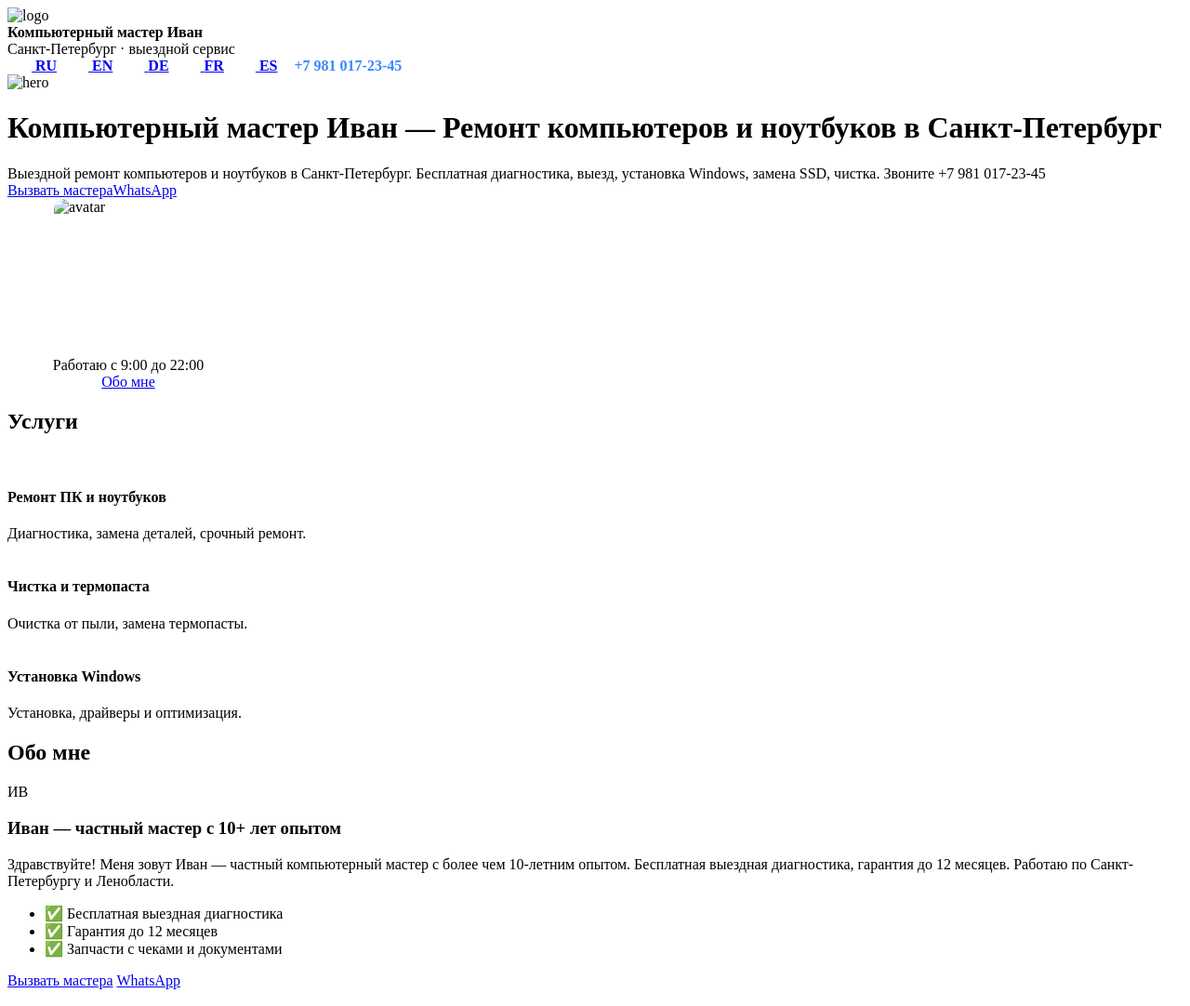
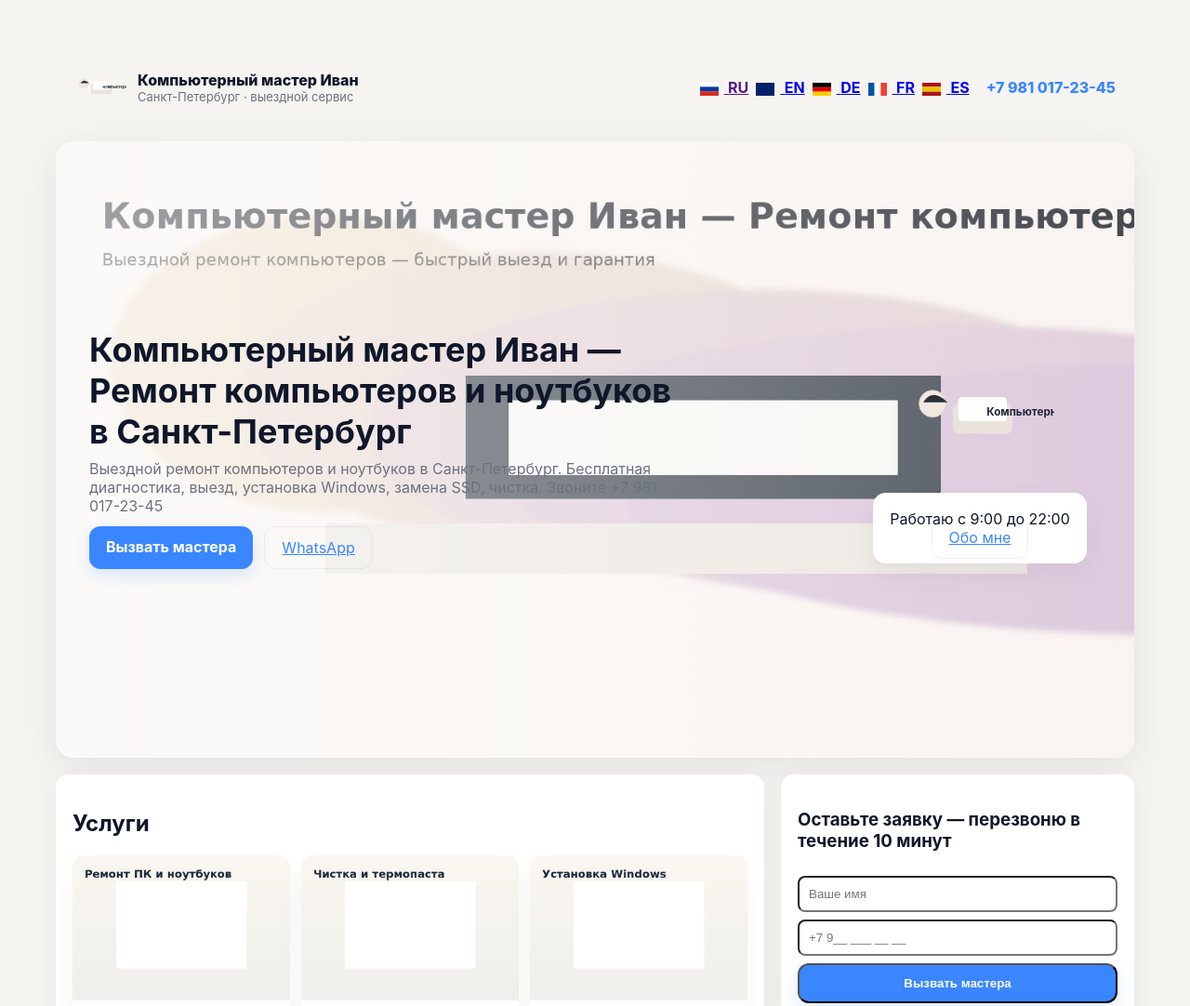
Before and after one commit to araarkadij75-oss/remontpc-ivan, a plain HTML site: page index.html in a window 1280 px wide. Shown: the top 1082 px of the page at 93% size. Drawn offline with Linux system fonts and the light colour scheme; the site is published under a folder, as on GitHub Pages, so addresses that start at the root find nothing.

Commit message:
Fix: make all resource paths relative for Vercel

```diff
--- a/de/index.html
+++ b/de/index.html
@@ -5,26 +5,26 @@
 <meta name="viewport" content="width=device-width,initial-scale=1">
 <title>Computer-Reparatur Ivan — PC & Laptop Reparatur in Sankt Petersburg</title>
 <meta name="description" content="Vor-Ort-PC- und Laptop-Reparatur in Sankt Petersburg. Kostenlose Diagnose, Windows-Installation, SSD-Upgrade, Reinigung. Rufen Sie +7 981 017-23-45">
-<link rel="icon" href="/logo.svg">
-<link rel="apple-touch-icon" href="/logo.svg">
-<link rel="stylesheet" href="/style.css">
+<link rel="icon" href="logo.svg">
+<link rel="apple-touch-icon" href="logo.svg">
+<link rel="stylesheet" href="style.css">
 </head>
 <body>
   <div class="container">
     <header class="header">
-      <div class="brand"><div class="logo-wrap"><img src="/logo.svg" alt="logo" style="width:56px;height:56px"></div><div><div style="font-weight:800">Компьютерный мастер Иван</div><div class="small">Санкт-Петербург · выездной сервис</div></div></div>
+      <div class="brand"><div class="logo-wrap"><img src="logo.svg" alt="logo" style="width:56px;height:56px"></div><div><div style="font-weight:800">Компьютерный мастер Иван</div><div class="small">Санкт-Петербург · выездной сервис</div></div></div>
       <div style="display:flex;gap:8px;align-items:center">
-        <a class="lang-link" href="/" title="RU"><img src="/flags/ru.svg" style="width:20px;height:14px;vertical-align:middle;margin-right:6px"> <span style="font-weight:700">RU</span></a>
-<a class="lang-link" href="/en/" title="EN"><img src="/flags/gb.svg" style="width:20px;height:14px;vertical-align:middle;margin-right:6px"> <span style="font-weight:700">EN</span></a>
-<a class="lang-link" href="/de/" title="DE"><img src="/flags/de.svg" style="width:20px;height:14px;vertical-align:middle;margin-right:6px"> <span style="font-weight:700">DE</span></a>
-<a class="lang-link" href="/fr/" title="FR"><img src="/flags/fr.svg" style="width:20px;height:14px;vertical-align:middle;margin-right:6px"> <span style="font-weight:700">FR</span></a>
-<a class="lang-link" href="/es/" title="ES"><img src="/flags/es.svg" style="width:20px;height:14px;vertical-align:middle;margin-right:6px"> <span style="font-weight:700">ES</span></a>
+        <a class="lang-link" href="" title="RU"><img src="flags/ru.svg" style="width:20px;height:14px;vertical-align:middle;margin-right:6px"> <span style="font-weight:700">RU</span></a>
+<a class="lang-link" href="en/" title="EN"><img src="flags/gb.svg" style="width:20px;height:14px;vertical-align:middle;margin-right:6px"> <span style="font-weight:700">EN</span></a>
+<a class="lang-link" href="de/" title="DE"><img src="flags/de.svg" style="width:20px;height:14px;vertical-align:middle;margin-right:6px"> <span style="font-weight:700">DE</span></a>
+<a class="lang-link" href="fr/" title="FR"><img src="flags/fr.svg" style="width:20px;height:14px;vertical-align:middle;margin-right:6px"> <span style="font-weight:700">FR</span></a>
+<a class="lang-link" href="es/" title="ES"><img src="flags/es.svg" style="width:20px;height:14px;vertical-align:middle;margin-right:6px"> <span style="font-weight:700">ES</span></a>
         <div style="margin-left:10px;font-weight:800;color:#3A86FF">+7 981 017-23-45</div>
       </div>
     </header>
 
     <div class="hero-wrap">
-      <img src="/hero-de.jpg" class="hero-img" alt="hero">
+      <img src="hero-de.jpg" class="hero-img" alt="hero">
       <div class="hero-overlay">
         <div class="hero-text fade-in" style="animation-delay:.1s">
           <h1 class="h1">Computer-Reparatur Ivan — PC & Laptop Reparatur in Sankt Petersburg</h1>
@@ -32,7 +32,7 @@
           <div class="cta"><a class="btn" href="tel:+7 981 017-23-45">Techniker rufen</a><a class="btn-ghost" href="https://wa.me/79810172345">WhatsApp</a></div>
         </div>
         <div style="width:260px;display:flex;flex-direction:column;gap:10px;align-items:center">
-          <img src="/logo.svg" style="width:160px;height:160px;border-radius:12px" alt="avatar">
+          <img src="logo.svg" style="width:160px;height:160px;border-radius:12px" alt="avatar">
           <div class="card" style="text-align:center">Работаю с 9:00 до 22:00<br><a class="btn-ghost" href="#about">Über mich</a></div>
         </div>
       </div>
@@ -43,9 +43,9 @@
         <div class="card fade-in" style="animation-delay:.15s">
           <h2>Services</h2>
           <div class="services">
-            <div class="svc"><img src="/svc-repair-de.jpg" alt=""><div class="meta"><h4>PC & Laptop Reparatur</h4><div class="small">Диагностика, замена деталей, срочный ремонт.</div></div></div>
-            <div class="svc"><img src="/svc-clean-de.jpg" alt=""><div class="meta"><h4>Reinigung & Wärmeleitpaste</h4><div class="small">Очистка от пыли, замена термопасты.</div></div></div>
-            <div class="svc"><img src="/svc-install-de.jpg" alt=""><div class="meta"><h4>Windows-Installation</h4><div class="small">Установка, драйверы и оптимизация.</div></div></div>
+            <div class="svc"><img src="svc-repair-de.jpg" alt=""><div class="meta"><h4>PC & Laptop Reparatur</h4><div class="small">Диагностика, замена деталей, срочный ремонт.</div></div></div>
+            <div class="svc"><img src="svc-clean-de.jpg" alt=""><div class="meta"><h4>Reinigung & Wärmeleitpaste</h4><div class="small">Очистка от пыли, замена термопасты.</div></div></div>
+            <div class="svc"><img src="svc-install-de.jpg" alt=""><div class="meta"><h4>Windows-Installation</h4><div class="small">Установка, драйверы и оптимизация.</div></div></div>
           </div>
         </div>
 
--- a/index.html
+++ b/index.html
@@ -5,26 +5,26 @@
 <meta name="viewport" content="width=device-width,initial-scale=1">
 <title>Компьютерный мастер Иван — Ремонт компьютеров и ноутбуков в Санкт-Петербург</title>
 <meta name="description" content="Выездной ремонт компьютеров и ноутбуков в Санкт-Петербург. Бесплатная диагностика, выезд, установка Windows, замена SSD, чистка. Звоните +7 981 017-23-45">
-<link rel="icon" href="/logo.svg">
-<link rel="apple-touch-icon" href="/logo.svg">
-<link rel="stylesheet" href="/style.css">
+<link rel="icon" href="logo.svg">
+<link rel="apple-touch-icon" href="logo.svg">
+<link rel="stylesheet" href="style.css">
 </head>
 <body>
   <div class="container">
     <header class="header">
-      <div class="brand"><div class="logo-wrap"><img src="/logo.svg" alt="logo" style="width:56px;height:56px"></div><div><div style="font-weight:800">Компьютерный мастер Иван</div><div class="small">Санкт-Петербург · выездной сервис</div></div></div>
+      <div class="brand"><div class="logo-wrap"><img src="logo.svg" alt="logo" style="width:56px;height:56px"></div><div><div style="font-weight:800">Компьютерный мастер Иван</div><div class="small">Санкт-Петербург · выездной сервис</div></div></div>
       <div style="display:flex;gap:8px;align-items:center">
-        <a class="lang-link" href="/" title="RU"><img src="/flags/ru.svg" style="width:20px;height:14px;vertical-align:middle;margin-right:6px"> <span style="font-weight:700">RU</span></a>
-<a class="lang-link" href="/en/" title="EN"><img src="/flags/gb.svg" style="width:20px;height:14px;vertical-align:middle;margin-right:6px"> <span style="font-weight:700">EN</span></a>
-<a class="lang-link" href="/de/" title="DE"><img src="/flags/de.svg" style="width:20px;height:14px;vertical-align:middle;margin-right:6px"> <span style="font-weight:700">DE</span></a>
-<a class="lang-link" href="/fr/" title="FR"><img src="/flags/fr.svg" style="width:20px;height:14px;vertical-align:middle;margin-right:6px"> <span style="font-weight:700">FR</span></a>
-<a class="lang-link" href="/es/" title="ES"><img src="/flags/es.svg" style="width:20px;height:14px;vertical-align:middle;margin-right:6px"> <span style="font-weight:700">ES</span></a>
+        <a class="lang-link" href="" title="RU"><img src="flags/ru.svg" style="width:20px;height:14px;vertical-align:middle;margin-right:6px"> <span style="font-weight:700">RU</span></a>
+<a class="lang-link" href="en/" title="EN"><img src="flags/gb.svg" style="width:20px;height:14px;vertical-align:middle;margin-right:6px"> <span style="font-weight:700">EN</span></a>
+<a class="lang-link" href="de/" title="DE"><img src="flags/de.svg" style="width:20px;height:14px;vertical-align:middle;margin-right:6px"> <span style="font-weight:700">DE</span></a>
+<a class="lang-link" href="fr/" title="FR"><img src="flags/fr.svg" style="width:20px;height:14px;vertical-align:middle;margin-right:6px"> <span style="font-weight:700">FR</span></a>
+<a class="lang-link" href="es/" title="ES"><img src="flags/es.svg" style="width:20px;height:14px;vertical-align:middle;margin-right:6px"> <span style="font-weight:700">ES</span></a>
         <div style="margin-left:10px;font-weight:800;color:#3A86FF">+7 981 017-23-45</div>
       </div>
     </header>
 
     <div class="hero-wrap">
-      <img src="/hero-ru.jpg" class="hero-img" alt="hero">
+      <img src="hero-ru.jpg" class="hero-img" alt="hero">
       <div class="hero-overlay">
         <div class="hero-text fade-in" style="animation-delay:.1s">
           <h1 class="h1">Компьютерный мастер Иван — Ремонт компьютеров и ноутбуков в Санкт-Петербург</h1>
@@ -32,7 +32,7 @@
           <div class="cta"><a class="btn" href="tel:+7 981 017-23-45">Вызвать мастера</a><a class="btn-ghost" href="https://wa.me/79810172345">WhatsApp</a></div>
         </div>
         <div style="width:260px;display:flex;flex-direction:column;gap:10px;align-items:center">
-          <img src="/logo.svg" style="width:160px;height:160px;border-radius:12px" alt="avatar">
+          <img src="logo.svg" style="width:160px;height:160px;border-radius:12px" alt="avatar">
           <div class="card" style="text-align:center">Работаю с 9:00 до 22:00<br><a class="btn-ghost" href="#about">Обо мне</a></div>
         </div>
       </div>
@@ -43,9 +43,9 @@
         <div class="card fade-in" style="animation-delay:.15s">
           <h2>Услуги</h2>
           <div class="services">
-            <div class="svc"><img src="/svc-repair-ru.jpg" alt=""><div class="meta"><h4>Ремонт ПК и ноутбуков</h4><div class="small">Диагностика, замена деталей, срочный ремонт.</div></div></div>
-            <div class="svc"><img src="/svc-clean-ru.jpg" alt=""><div class="meta"><h4>Чистка и термопаста</h4><div class="small">Очистка от пыли, замена термопасты.</div></div></div>
-            <div class="svc"><img src="/svc-install-ru.jpg" alt=""><div class="meta"><h4>Установка Windows</h4><div class="small">Установка, драйверы и оптимизация.</div></div></div>
+            <div class="svc"><img src="svc-repair-ru.jpg" alt=""><div class="meta"><h4>Ремонт ПК и ноутбуков</h4><div class="small">Диагностика, замена деталей, срочный ремонт.</div></div></div>
+            <div class="svc"><img src="svc-clean-ru.jpg" alt=""><div class="meta"><h4>Чистка и термопаста</h4><div class="small">Очистка от пыли, замена термопасты.</div></div></div>
+            <div class="svc"><img src="svc-install-ru.jpg" alt=""><div class="meta"><h4>Установка Windows</h4><div class="small">Установка, драйверы и оптимизация.</div></div></div>
           </div>
         </div>
 
```
Also changed, not shown: en/index.html (+14 -14 lines), es/index.html (+14 -14 lines), fr/index.html (+14 -14 lines).
